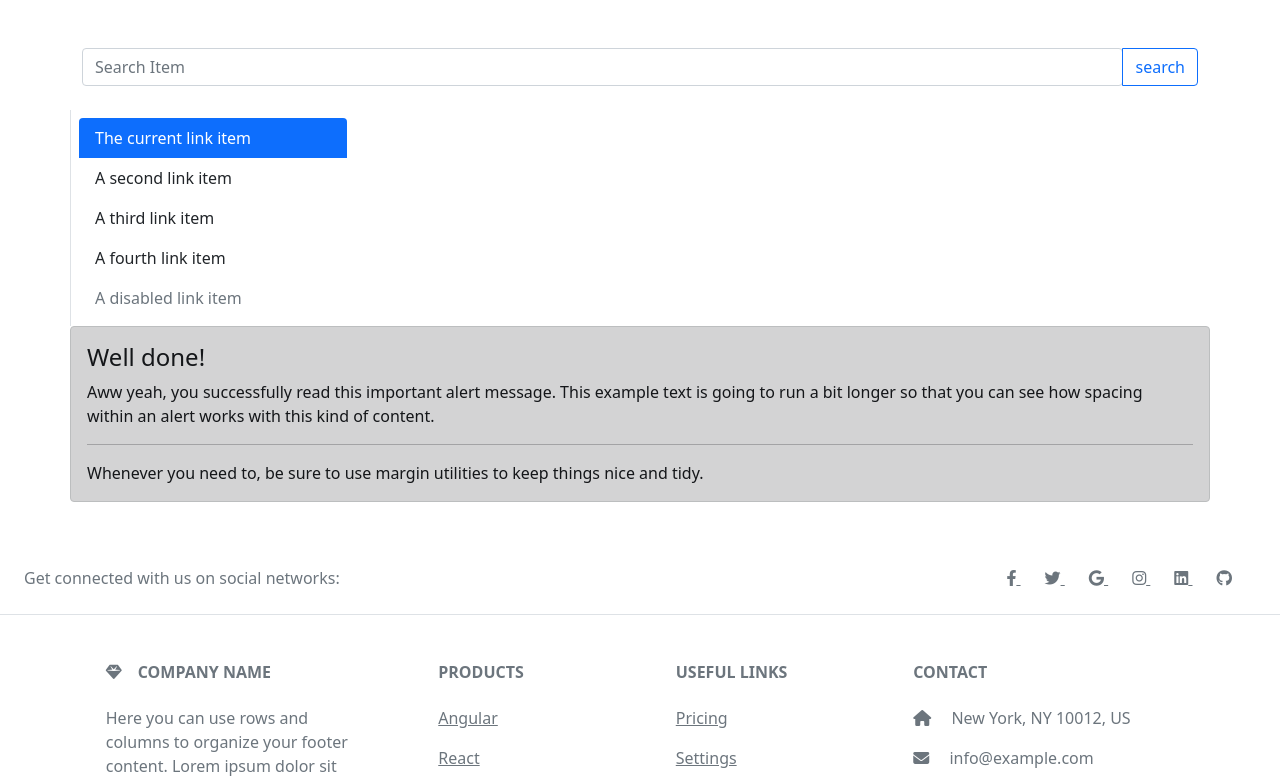
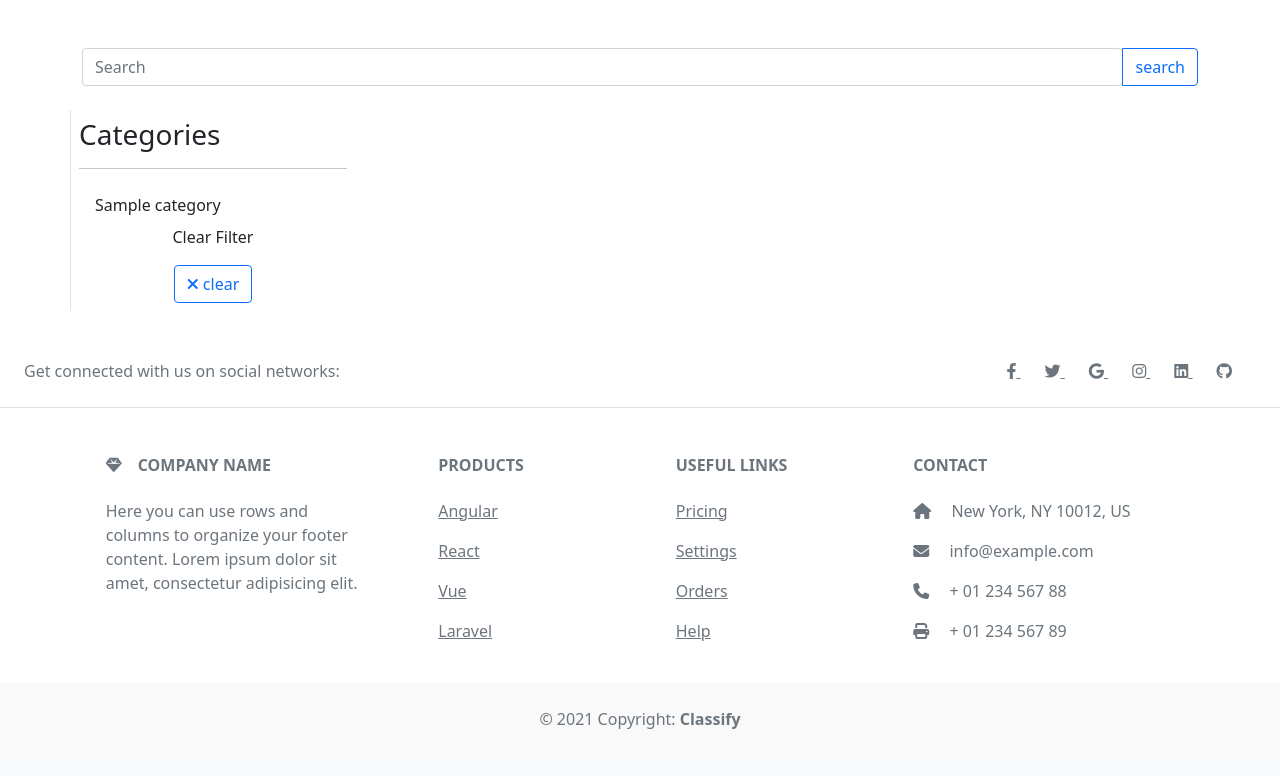
Before and after one commit to rcoffie/classify, a Django app: page /item_engine/item_list/ in a window 1280 px wide. Shown: the part 504-1280 px from the top of the page. After the commit the page ends 1233 px from the top, so only its background shows below. Run offline with Django 3.2, Linux system fonts and the light colour scheme; tables that the repository leaves empty hold one stand-in row (values such as "Sample post"); some libraries are stand-ins or nearby versions.

Commit message:
finalizing serach

```diff
--- a/core/item_engine/views.py
+++ b/core/item_engine/views.py
@@ -1,5 +1,6 @@
 from django.shortcuts import get_object_or_404, redirect, render
 from django.contrib import messages
+from django.db.models import Q
 from .forms import EditItemForm, ItemForm
 from .models import Category, Item
 from django.contrib.auth.decorators import login_required
@@ -7,8 +8,17 @@ from django.contrib.auth.decorators import login_required
 
 
 def item_list(request):
+    query = request.GET.get('query','')
+    category_id = request.GET.get('category', 0 )
+    categories = Category.objects.all()
     items = Item.objects.filter(is_sold=False)
-    context = {'items':items}
+    if category_id:
+        items = Item.objects.filter(category_id=category_id)
+    if query:
+        items = items.filter(
+            Q(name__icontains=query)| Q(description__icontains=query)
+        )
+    context = {'items':items,'query':query,'categories':categories,'category_id':category_id}
     return render(request, 'item_engine/item-list.html',context)
 
 def item_detail(request, id):
@@ -21,6 +31,7 @@ def item_detail(request, id):
     context = {
         "item": item,
         "related_items": related_items,
+        'category_id':int(category_id),
     }
     return render(request, "item_engine/item-detail.html", context)
 
--- a/core/templates/base.html
+++ b/core/templates/base.html
@@ -311,9 +311,6 @@
     <script src="https://cdn.jsdelivr.net/npm/@popperjs/core@2.9.2/dist/umd/popper.min.js" integrity="sha384-IQsoLXl5PILFhosVNubq5LC7Qb9DXgDA9i+tQ8Zj3iwWAwPtgFTxbJ8NT4GN1R8p" crossorigin="anonymous"></script>
     <script src="https://cdn.jsdelivr.net/npm/bootstrap@5.0.2/dist/js/bootstrap.min.js" integrity="sha384-cVKIPhGWiC2Al4u+LWgxfKTRIcfu0JTxR+EQDz/bgldoEyl4H0zUF0QKbrJ0EcQF" crossorigin="anonymous"></script>
 
-  <script
-  type="text/javascript"
-  src="https://cdnjs.cloudflare.com/ajax/libs/mdb-ui-kit/6.2.0/mdb.min.js"
-></script>
+
   </body>
 </html>
--- a/core/templates/item_engine/item-list.html
+++ b/core/templates/item_engine/item-list.html
@@ -12,27 +12,40 @@ style="
 ></div>
 <!-- Background image -->
 </div>
+
 <div class="container">
     <div class="row">
-
-        <form class="input-group">
-            <input type="search" name="query" class="form-control rounded" placeholder="Search Item" aria-label="Search" aria-describedby="search-addon" />
-            <button type="button" class="btn btn-outline-primary">search</button>
-        </form>
+        <div class="col-md-12">
+            <form action ="{% url 'item_list'%}" method="GET" class="input-group">
+                <input type="search" name="query" value="{{query}}" class="form-control rounded" placeholder="Search" aria-label="Search" aria-describedby="search-addon" required/>
+                <button type="submit" class="btn btn-outline-primary">search</button>
+            </form>
+        </div>
     </div>
 </div>
+
 <div class="container my-4">
 
     <div class="row">
+
         <div class="col-md-3 p-2 border-start">
+            <h3>Categories </h3>
+        <hr>
+        {% for category in categories %}
             <div class="list-group list-group-light">
-                <a href="#" class="list-group-item list-group-item-action px-3 border-0 active" aria-current="true">
-                  The current link item</a>
-                <a href="#" class="list-group-item list-group-item-action px-3 border-0">A second link item</a>
-                <a href="#" class="list-group-item list-group-item-action px-3 border-0">A third link item</a>
-                <a href="#" class="list-group-item list-group-item-action px-3 border-0">A fourth link item</a>
-                <a class="list-group-item list-group-item-action px-3 border-0 disabled">A disabled link item</a>
+               <!-- <a href="#" class="list-group-item list-group-item-action px-3 border-0 active" aria-current="true">
+                  The current link item</a> -->
+
+                    <a href="{% url 'item_list' %}?query={{query}}&category={{category.id}}" class="list-group-item list-group-item-action px-3 border-0">{{category.name}}</a>
+
               </div>
+              {% endfor %}
+
+              <div class="text-center">
+                <p>Clear Filter</p>
+                <a href="{% url 'item_list' %}" type="button" class="btn btn-outline-primary"><i class="fa-solid fa-xmark"></i> clear</a>
+              </div>
+
            </div>
         {% if items %}
         <div class="col-md-8 border-lg shadow">
@@ -59,13 +72,7 @@ style="
             </div>
 
         </div>
-        {% else %}
-        <div class="alert alert-dark" role="alert">
-            <h4 class="alert-heading">Well done!</h4>
-            <p>Aww yeah, you successfully read this important alert message. This example text is going to run a bit longer so that you can see how spacing within an alert works with this kind of content.</p>
-            <hr>
-            <p class="mb-0">Whenever you need to, be sure to use margin utilities to keep things nice and tidy.</p>
-          </div>
+
         {% endif %}
     </div>
 </div>
```
